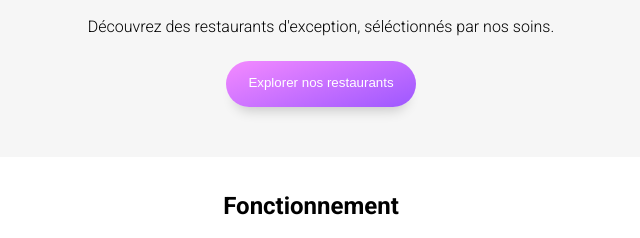
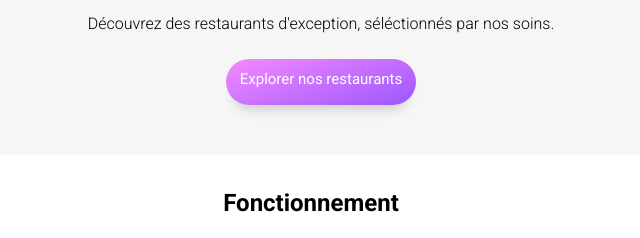
Before and after one commit to Shiffff/OpenClassRoom_Project3, a website: page html/index.html in a window 1280 px wide. Shown: the part 147-385 px from the top of the page, 319-959 px from the left. Drawn offline with Linux system fonts and the light colour scheme; a web font is replaced by a local one.

Commit message:
Ajout normelize

```diff
--- a/html/index.html
+++ b/html/index.html
@@ -2,6 +2,7 @@
 <html lang="fr">
     <head>
         <meta charset="utf-8" />
+        <link rel="stylesheet" href="../css/normalize.css"/>
         <link rel="stylesheet" href="../css/style.css"/>
         <script src="https://kit.fontawesome.com/b37c69425a.js" crossorigin="anonymous"></script>
         <title>OhMyFood</title>
--- a/sass/components/_items.scss
+++ b/sass/components/_items.scss
@@ -1,6 +1,7 @@
 .allbtn__btn1{
     @include boxshadowbutton;
     font-weight: 400;
+    font-size: 15px;
     width: 190px;
     height: 46px;
     border-radius: 40px;
```
Also changed, not shown: html/menu1.html (+1 -0 lines), html/menu2.html (+1 -0 lines), html/menu3.html (+1 -0 lines), html/menu4.html (+1 -0 lines), css/normalize.css (added), css/style.css, 1 other file.
